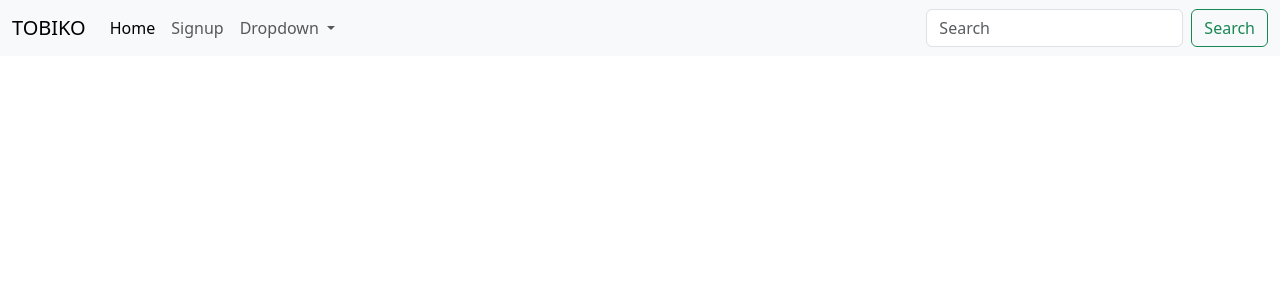
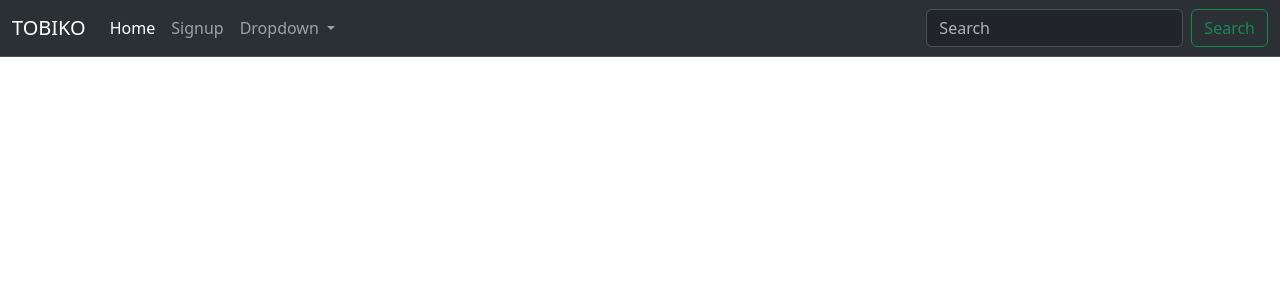
Before and after one commit to tobikoleriari/IAP-work, a PHP site: page /Menu/nav.php in a window 1280 px wide. Shown: the top 300 px of the page. Run offline with PHP 8.4, Linux system fonts and the light colour scheme.

Commit message:
modify nav bar

```diff
--- a/Menu/nav.php
+++ b/Menu/nav.php
@@ -8,7 +8,7 @@
 </head>
 <body>
     <script src="https://cdn.jsdelivr.net/npm/bootstrap@5.3.3/dist/js/bootstrap.bundle.min.js" integrity="sha384-YvpcrYf0tY3lHB60NNkmXc5s9fDVZLESaAA55NDzOxhy9GkcIdslK1eN7N6jIeHz" crossorigin="anonymous"></script>
-    <nav class="navbar navbar-expand-lg bg-body-tertiary">
+    <nav class="navbar navbar-expand-lg bg-body-tertiary navbar bg-dark border-bottom border-body" data-bs-theme="dark">
         <div class="container-fluid">
             <a class="navbar-brand" href="porsche.jpg">TOBIKO</a>
             <button class="navbar-toggler" type="button" data-bs-toggle="collapse" data-bs-target="#navbarSupportedContent" aria-controls="navbarSupportedContent" aria-expanded="false" aria-label="Toggle navigation">
```
